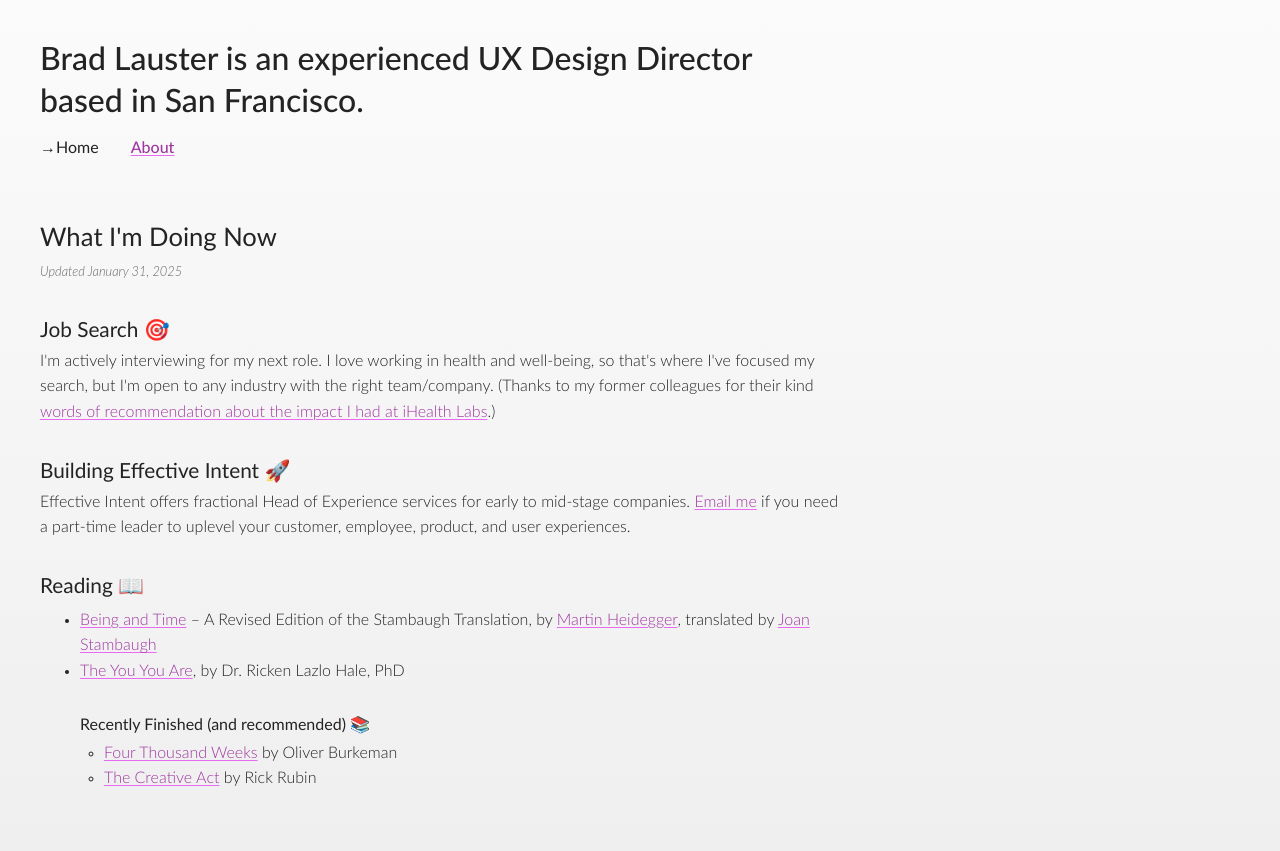
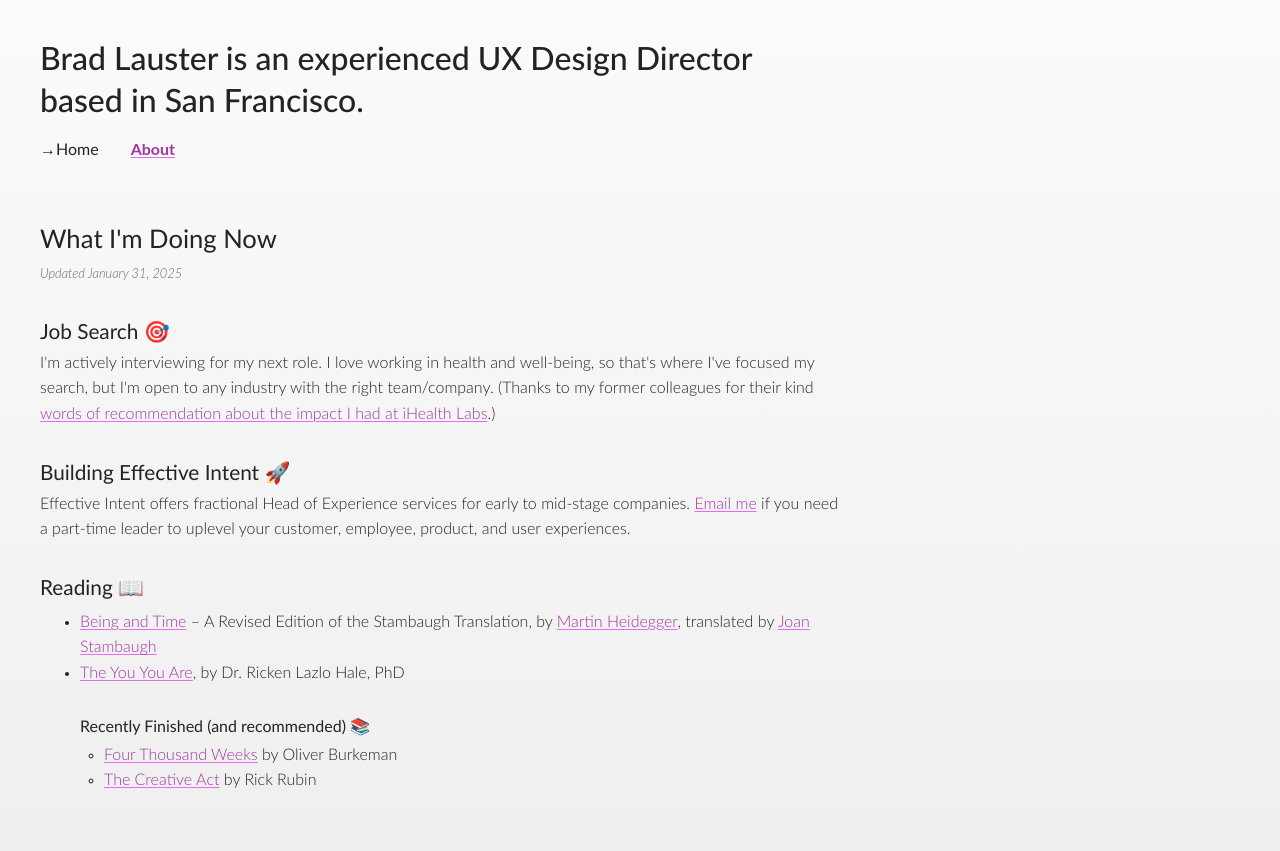
Before and after one commit to bradlau/bradlau.info, a plain HTML site: page index.html in a window 1280 px wide. Shown: the top 851 px of the page. Drawn offline with Linux system fonts and the light colour scheme; files whose address does not match are found by name; a web font is replaced by a local one.

Commit message:
Update style.css
Added font weights and set the nav to bold (weight 700)

```diff
--- a/files/style.css
+++ b/files/style.css
@@ -42,6 +42,20 @@ a.current-nav:link, a.current-nav:visited {
 
 @font-face {
   font-family: 'Lato';
+  src: URL("files/fonts/LatoLatin-Hairline.woff2") format("woff2");
+  font-style: normal;
+  font-weight: 100;
+  }
+
+@font-face {
+  font-family: 'Lato';
+  src: URL("files/fonts/LatoLatin-Thin.woff2") format("woff2");
+  font-style: normal;
+  font-weight: 200;
+  }
+
+@font-face {
+  font-family: 'Lato';
   src: URL("files/fonts/LatoLatin-Light.woff2") format("woff2");
   font-style: normal;
   font-weight: 300;
@@ -66,6 +80,34 @@ a.current-nav:link, a.current-nav:visited {
   src: URL("files/fonts/LatoLatin-Medium.woff2") format("woff2");
   font-style: normal;
   font-weight: 500;
+  }
+
+@font-face {
+  font-family: 'Lato';
+  src: URL("files/fonts/LatoLatin-Semibold.woff2") format("woff2");
+  font-style: normal;
+  font-weight: 600;
+  }
+
+@font-face {
+  font-family: 'Lato';
+  src: URL("files/fonts/LatoLatin-Bold.woff2") format("woff2");
+  font-style: normal;
+  font-weight: 700;
+  }
+
+@font-face {
+  font-family: 'Lato';
+  src: URL("files/fonts/LatoLatin-Heavy.woff2") format("woff2");
+  font-style: normal;
+  font-weight: 800;
+  }
+
+@font-face {
+  font-family: 'Lato';
+  src: URL("files/fonts/LatoLatin-Black.woff2") format("woff2");
+  font-style: normal;
+  font-weight: 900;
   }
 
 footer {margin-top: 4rem;}
@@ -112,7 +154,7 @@ hr {
   }
 
 nav {display: flex;}
-nav p {font-weight: 500; margin-right: 2rem;}
+nav p {font-weight: 700; margin-right: 2rem;}
 
 p {margin: .3rem 0 1rem 0;}
 
```
